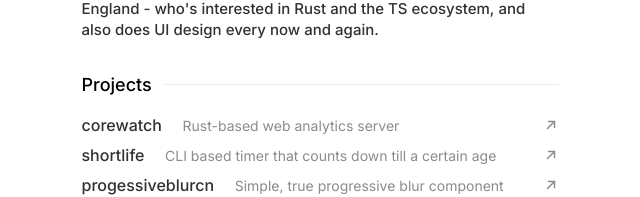
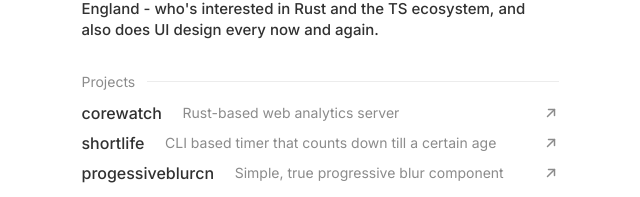
Before and after one commit to mrtdurdenthe2/kaiwlsn.com, a Next.js app: page / in a window 1280 px wide. Shown: the part 195-392 px from the top of the page, without its empty margins (320-960 px from the left). Built offline with nearby package versions, Linux system fonts and the light colour scheme.

Commit message:
change spacings

```diff
--- a/src/app/page.tsx
+++ b/src/app/page.tsx
@@ -114,10 +114,10 @@ export default function Home() {
               initial={{ opacity: 0, y: 20, filter: 'blur(30px)' }}
               animate={{ opacity: 1, y: 0, filter: 'blur(0px)' }}
               transition={{ duration: 0.6, ease: 'easeOut', delay: 0.2}}
-              className="self-start w-full sm:w-[477px] space-y-[13px]"
+              className="self-start w-full sm:w-[477px] space-y-[6.5px]"
             >
               <div className="flex items-center gap-3">
-                <h2 className="font-medium text-[18px] text-black">Projects</h2>
+                <h2 className="font-normal text-[14px] text-[#8b8b8b]">Projects</h2>
                 <span className="h-px flex-1 bg-[#ececec]" aria-hidden="true" />
               </div>
               <ul className="space-y-0.5">
```
